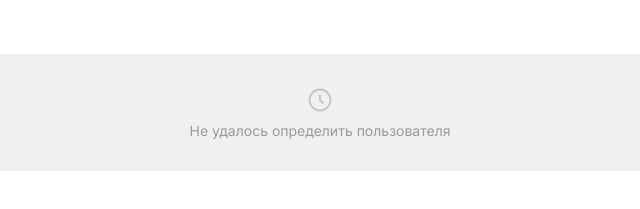
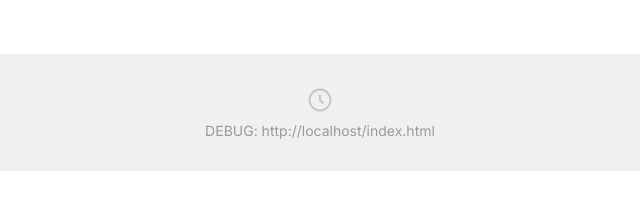
Before and after one commit to NervyArtifact/telegram-mini-app, a plain HTML site: page index.html in a window 1280 px wide. Shown: the part 227-436 px from the top of the page, 320-960 px from the left. Drawn offline with Linux system fonts and the light colour scheme.

Commit message:
Update emptyText to show current URL for debugging
Added debug information to display the current URL for diagnostics.

```diff
--- a/index.html
+++ b/index.html
@@ -373,7 +373,9 @@
       // чтобы случайно не показать чужие напоминания.
       skeleton.style.display = 'none';
       existingTasks = [];
-      emptyText.textContent = "Не удалось определить пользователя";
+      // ВРЕМЕННО (диагностика): показываем реальный URL, который получила
+      // страница, чтобы понять, обрезает ли Telegram query-параметры.
+      emptyText.textContent = "DEBUG: " + window.location.href;
       emptyEl.style.display = "flex";
       return;
     }
```
